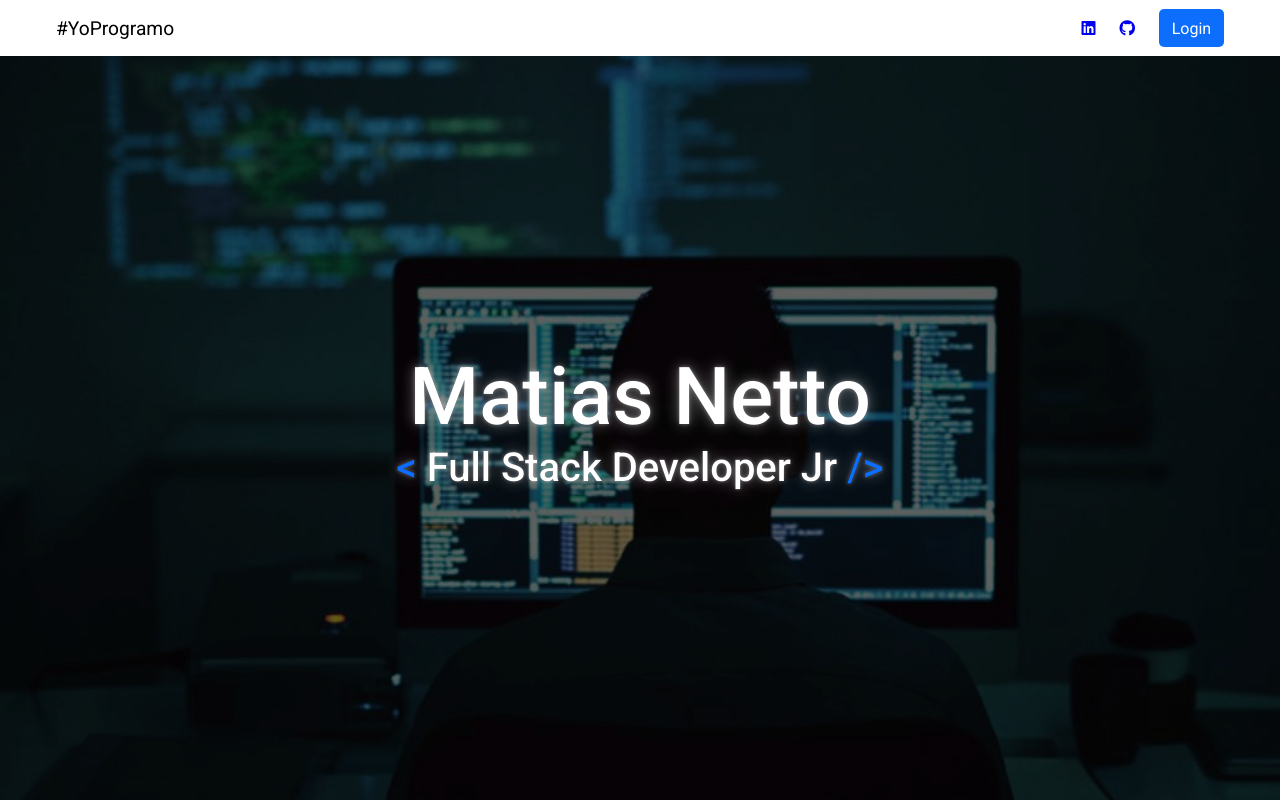
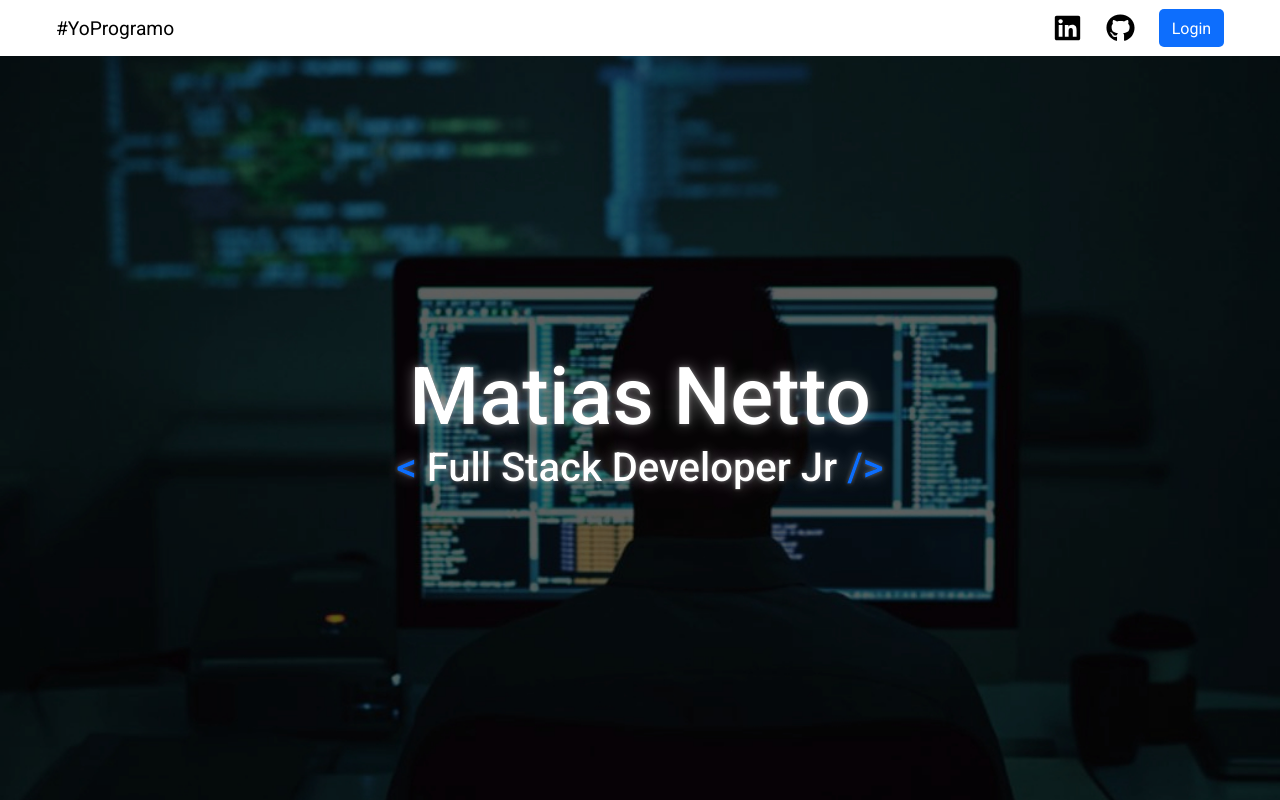
Before and after one commit to matiasnetto/portfolio-FrontEnd-YoProgramo, an Angular app: page / in a window 1280 px wide. Shown: the top 800 px of the page. Built offline with nearby package versions, Linux system fonts and the light colour scheme.

Commit message:
fix icons not display

```diff
--- a/src/app/components/navbar/navbar.component.css
+++ b/src/app/components/navbar/navbar.component.css
@@ -8,12 +8,23 @@
   background: #fff;
 }
 
+.container {
+  display: flex;
+}
+
+img {
+  width: 1.8rem;
+  height: 1.8rem;
+}
+
 h3 {
   font-size: 1.2rem;
   font-weight: 400;
 }
 
 a {
+  display: flex;
+  align-items: center;
   margin-right: 1.5rem;
 }
 
@@ -41,4 +52,8 @@ button:active {
   .navbar {
     padding: 0 1rem;
   }
+
+  a {
+    margin-right: 1rem;
+  }
 }
--- a/src/app/components/navbar/navbar.component.html
+++ b/src/app/components/navbar/navbar.component.html
@@ -1,11 +1,13 @@
 <nav class="navbar">
   <h3>#YoProgramo</h3>
-  <div>
+  <div class="container">
     <a href="https://www.linkedin.com/in/matiasnetto/">
-      <i class="fa-brands fa-linkedin"></i>
+      <!-- <i class="fa-brands fa-linkedin"></i> -->
+      <img src="/assets/icons/linkedin.svg" alt="" />
     </a>
     <a href="https://github.com/matiasnetto">
-      <i class="fa-brands fa-github"></i>
+      <!-- <i class="fa-brands fa-github"></i> -->
+      <img src="/assets/icons/github.svg" alt="" />
     </a>
     <button>Login</button>
   </div>
--- a/src/index.html
+++ b/src/index.html
@@ -6,11 +6,6 @@
     <base href="/" />
     <meta name="viewport" content="width=device-width, initial-scale=1" />
     <link rel="icon" type="image/x-icon" href="favicon.ico" />
-
-    <script
-      src="https://kit.fontawesome.com/ffac90994b.js"
-      crossorigin="anonymous"
-    ></script>
   </head>
   <body>
     <app-root></app-root>
```
Also changed, not shown: src/assets/icons/github.svg (added), src/assets/icons/linkedin.svg (added).
